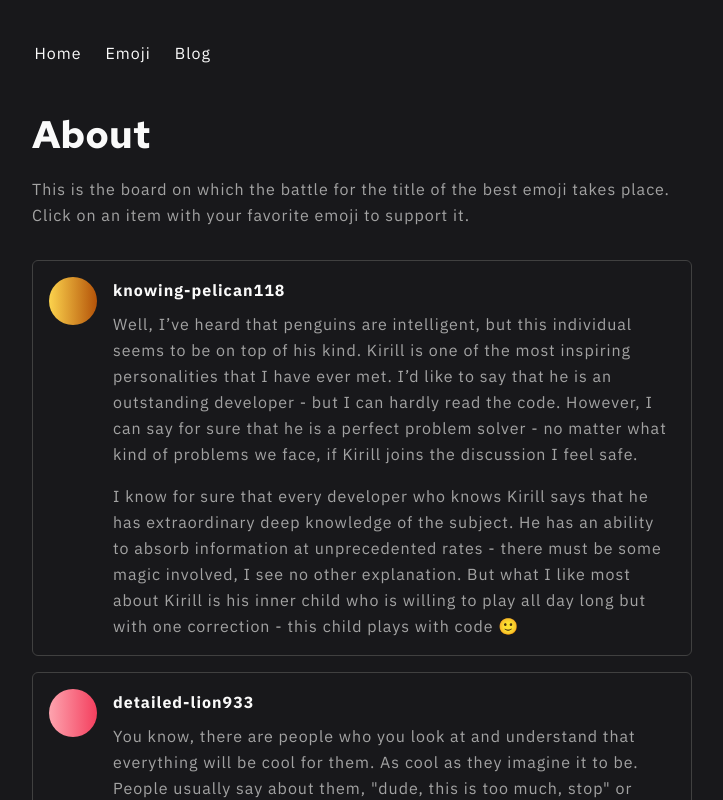
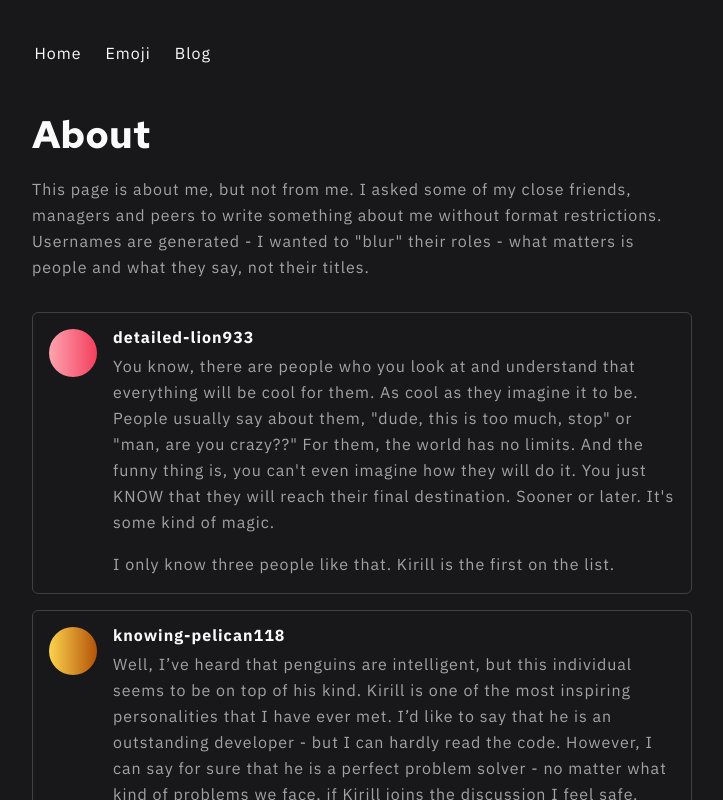
Before and after one commit to kirillkurko/kkurko.dev, a Next.js app: page /about in a window 1280 px wide. Shown: the top 800 px of the page, without its empty margins (278-1001 px from the left). Built offline with nearby package versions, Linux system fonts and the light colour scheme.

Commit message:
Add about page description

```diff
--- a/src/components/AboutCard.tsx
+++ b/src/components/AboutCard.tsx
@@ -18,7 +18,7 @@ const AboutCard = ({ avatar, username, message }: Props) => {
           )}
         />
         <div>
-          <Paragraph className='!mb-2 font-primary text-base font-bold leading-none'>
+          <Paragraph className='!mb-2 font-primary text-base font-bold !leading-none'>
             {username}
           </Paragraph>
           {message.map((item, index) => (
--- a/src/pages/about/index.tsx
+++ b/src/pages/about/index.tsx
@@ -10,6 +10,14 @@ interface Feedback {
 
 const data: Feedback[] = [
   {
+    avatar: 'from-rose-300 to-rose-500',
+    username: 'detailed-lion933',
+    message: [
+      `You know, there are people who you look at and understand that everything will be cool for them. As cool as they imagine it to be. People usually say about them, "dude, this is too much, stop" or "man, are you crazy??" For them, the world has no limits. And the funny thing is, you can't even imagine how they will do it. You just KNOW that they will reach their final destination. Sooner or later. It's some kind of magic.`,
+      `I only know three people like that. Kirill is the first on the list.`,
+    ],
+  },
+  {
     avatar: 'from-amber-300 to-amber-700',
     username: 'knowing-pelican118',
     message: [
@@ -18,11 +26,10 @@ const data: Feedback[] = [
     ],
   },
   {
-    avatar: 'from-rose-300 to-rose-500',
-    username: 'detailed-lion933',
+    avatar: 'from-green-400 to-green-800',
+    username: 'impressive-otter549',
     message: [
-      `You know, there are people who you look at and understand that everything will be cool for them. As cool as they imagine it to be. People usually say about them, "dude, this is too much, stop" or "man, are you crazy??" For them, the world has no limits. And the funny thing is, you can't even imagine how they will do it. You just KNOW that they will reach their final destination. Sooner or later. It's some kind of magic.`,
-      `I only know three people like that. Kirill is the first on the list.`,
+      `Kirill is a very pleasant person who is happy to listen to you and give advice. At first, he may seem quiet, but in reality Kirill is talkative, just in his own way. You'll find out what that means when you sign up for the Premium subscription. Despite being a programmer and already a little bit of a manager, Kirill knows a lot about HR, which undoubtedly makes him the best programmer in the world!`,
     ],
   },
 ];
@@ -38,9 +45,7 @@ const About = () => {
         <header className='mb-8'>
           <PageTitle>About</PageTitle>
           <Paragraph primary={false}>
-            This is the board on which the battle for the title of the best
-            emoji takes place. Click on an item with your favorite emoji to
-            support it.
+            {`This page is about me, but not from me. I asked some of my close friends, managers and peers to write something about me without format restrictions. Usernames are generated - I wanted to "blur" their roles - what matters is people and what they say, not their titles.`}
           </Paragraph>
         </header>
         <ol className='list-none m-0 p-0'>
```
